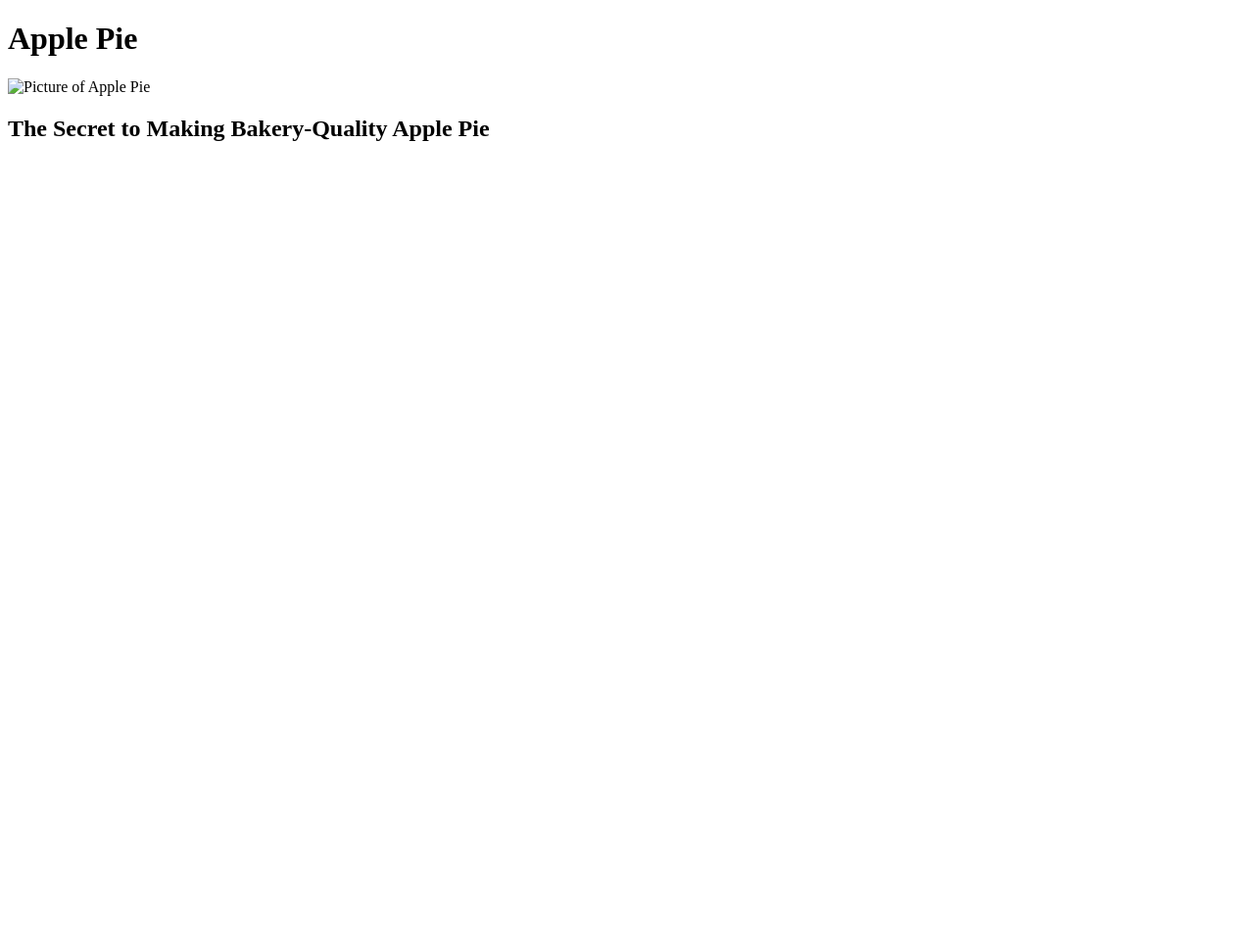
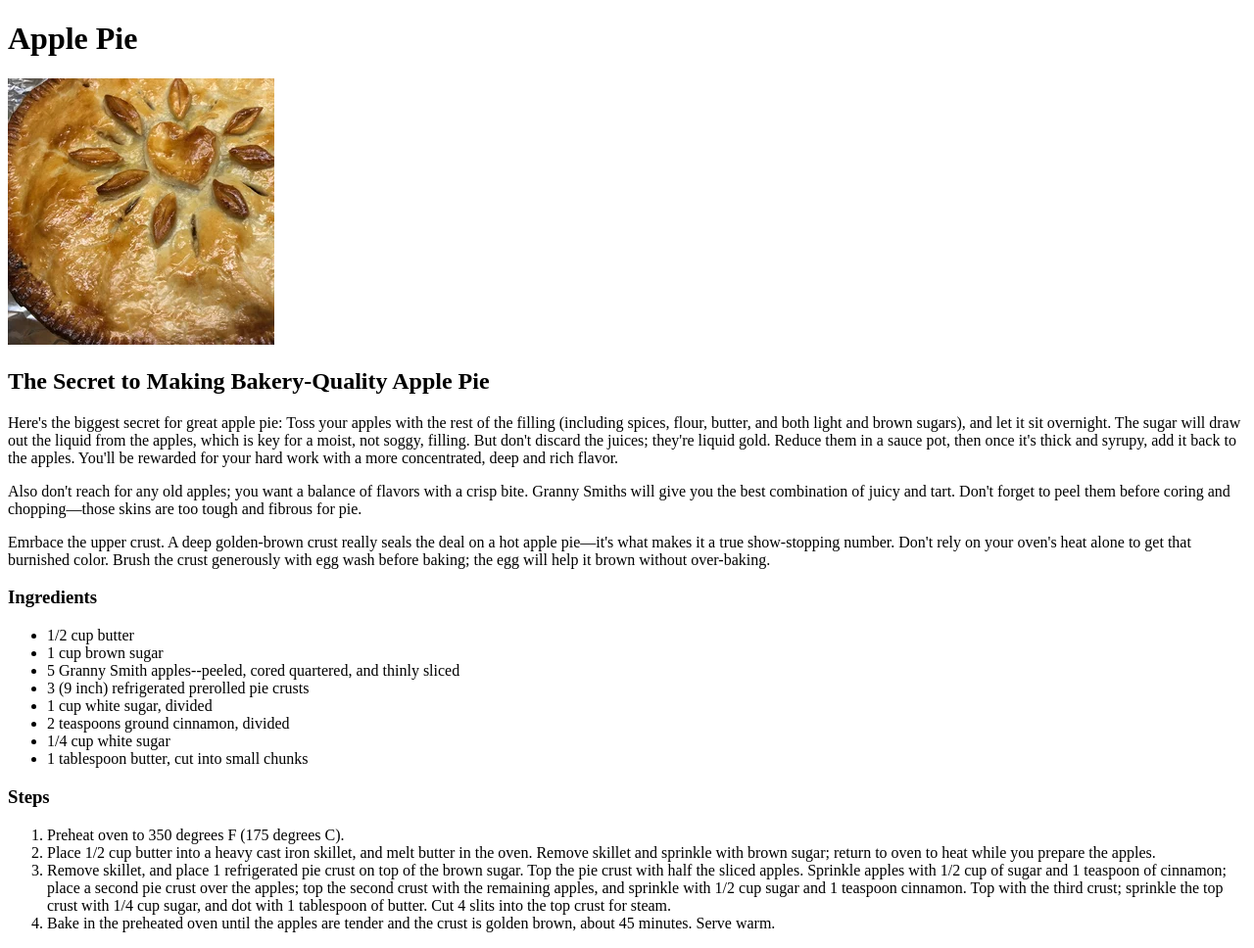
Before and after one commit to TonyFatCheeks/odin-recipes, a plain HTML site: page odin-recipes/recipes/apple-pie.html in a window 1280 px wide. Shown: the whole page at 98% size. Before the commit the page ends 800 px from the top, so only its background shows below. Drawn offline with Linux system fonts and the light colour scheme.

Commit message:
9-17 changes

```diff
--- a/odin-recipes/recipes/apple-pie.html
+++ b/odin-recipes/recipes/apple-pie.html
@@ -6,11 +6,68 @@
 </head>
 <body>
     <h1>Apple Pie</h1>
-    <img src="../images/apple-pie.png" alt="Picture of Apple Pie">
+    <img src="../images/apple-pie-two.webp" alt="Picture of Apple Pie">
     <h2>The Secret to Making Bakery-Quality Apple Pie</h2>
-
-
-
+    <p>
+        Here's the biggest secret for great apple pie: Toss your apples
+        with the rest of the filling (including spices, flour, butter,
+        and both light and brown sugars), and let it sit overnight. The
+        sugar will draw out the liquid from the apples, which is key for
+        a moist, not soggy, filling. But don't discard the juices; they're
+        liquid gold. Reduce them in a sauce pot, then once it's thick and
+        syrupy, add it back to the apples. You'll be rewarded for your hard
+        work with a more concentrated, deep and rich flavor.
+    </p>
+    <p>
+        Also don't reach for any old apples; you want a balance of flavors with
+        a crisp bite. Granny Smiths will give you the best combination of
+        juicy and tart. Don't forget to peel them before coring and
+        chopping—those skins are too tough and fibrous for pie.
+    </p>
+    <p>
+        Emrbace the upper crust. A deep golden-brown crust really seals the
+        deal on a hot apple pie—it's what makes it a true show-stopping number.
+        Don't rely on your oven's heat alone to get that burnished color. Brush
+        the crust generously with egg wash before baking; the egg will help it
+        brown without over-baking.
+    </p>
+    <h3>Ingredients</h3>
+    <ul>
+        <li>1/2 cup butter</li>
+        <li>1 cup brown sugar</li>
+        <li>5 Granny Smith apples--peeled, cored quartered, and thinly sliced</li>
+        <li>3 (9 inch) refrigerated prerolled pie crusts</li>
+        <li>1 cup white sugar, divided</li>
+        <li>2 teaspoons ground cinnamon, divided</li>
+        <li>1/4 cup white sugar</li>
+        <li>1 tablespoon butter, cut into small chunks</li>
+    </ul>
+    <h3>Steps</h3>
+    <ol>
+        <li>
+            Preheat oven to 350 degrees F (175 degrees C).
+        </li>
+        <li>
+            Place 1/2 cup butter into a heavy cast iron skillet, and
+            melt butter in the oven. Remove skillet and sprinkle with
+            brown sugar; return to oven to heat while you prepare the
+            apples.
+        </li>
+        <li>
+            Remove skillet, and place 1 refrigerated pie crust on top
+            of the brown sugar. Top the pie crust with half the sliced
+            apples. Sprinkle apples with 1/2 cup of sugar and 1 teaspoon
+            of cinnamon; place a second pie crust over the apples; top
+            the second crust with the remaining apples, and sprinkle with
+            1/2 cup sugar and 1 teaspoon cinnamon. Top with the third crust;
+            sprinkle the top crust with 1/4 cup sugar, and dot with 1
+            tablespoon of butter. Cut 4 slits into the top crust for steam.
+        </li>
+        <li>
+            Bake in the preheated oven until the apples are tender and the
+            crust is golden brown, about 45 minutes. Serve warm.
+        </li>
+    </ol>
 
 
 
```
Also changed, not shown: odin-recipes/recipes/pizza.html (+2 -2 lines), odin-recipes/images/appie-pie.jpeg (added), odin-recipes/images/apple-pie-two.webp (added), odin-recipes/images/apple-pie.webp (added), 1 other file.
